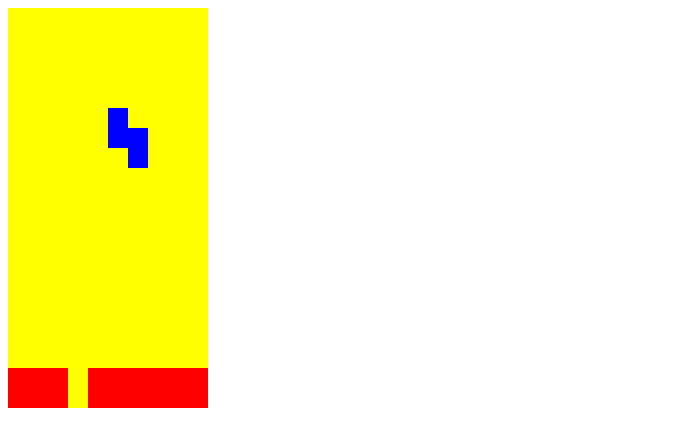
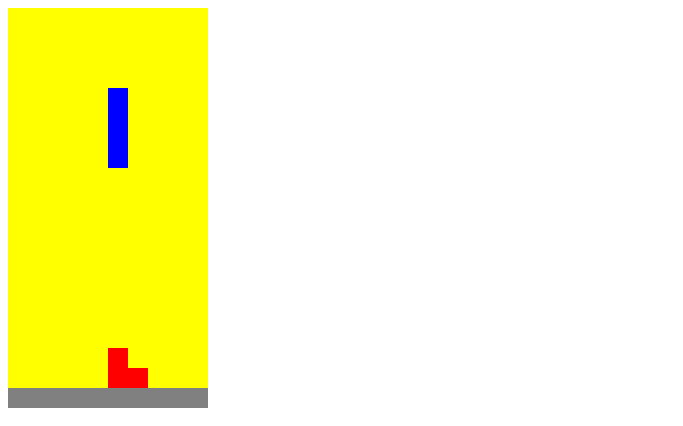
Before and after one commit to nrstemo26/Tetris, a plain HTML site: page index.html in a window 1280 px wide. Shown: the top 426 px of the page, without its empty margins (0-683 px from the left). Drawn offline with Linux system fonts and the light colour scheme.

Commit message:
function to stick tetromino to bottom added

```diff
--- a/app.js
+++ b/app.js
@@ -10,6 +10,7 @@ let score = 0;
 let totalTetrominosPlayed = 0;
 let level = 1;
 let dropSpeed = 1000;
+let timerId = setInterval(moveDown, dropSpeed);
 
 
 
@@ -57,8 +58,7 @@ const zTetromino = [
 
 const allTetrominoes = [sTetromino, oTetromino, tTetromino, lTetromino, zTetromino];
 
-
-let currentPosition = 5;
+let currentPosition = 175;
 //picks random tetromino
 let random = Math.floor(Math.random()*allTetrominoes.length);
 let current = allTetrominoes[random][0];
@@ -94,19 +94,12 @@ function undraw(){
 
 draw();
 
-//make the tetromino move down every second
-timerId = setInterval(moveDown, dropSpeed);
-
 //move down function
 function moveDown(){
     if(!checkHit()){
-        undraw();
-        currentPosition += width;
-        draw();
+        movePiece(width);
     }else{
-        console.log(totalTetrominosPlayed);
         checkForScore();
-        createNewPiece();
         totalTetrominosPlayed++;
         if(totalTetrominosPlayed === 15){
             dropSpeed = dropSpeed * (7/10);
@@ -114,12 +107,9 @@ function moveDown(){
             level++;
             levelDisplay.innerHTML = level;
         }
-
-        draw();
-        timerId = setInterval(moveDown, dropSpeed);
-
     }
 }
+
 
 
 function checkHitOtherPiece(){
@@ -127,32 +117,58 @@ function checkHitOtherPiece(){
     let actualSpot = current.map(x=> x + currentPosition);
    //finds the spot of the tetromino if it falls one row
     let futureSpot = actualSpot.map(x=> x + width);
+    console.log(actualSpot);
+    console.log(futureSpot);
+    for(let i = 0; i<4; i++){
+        console.log(squares[futureSpot[i]]);
+    }
+
 
     //i need to find if the future spot has the classname of block at any spot.
     for(let i =0; i<futureSpot.length; i++){
-        if(squares[futureSpot[i]].className === "block"){
-            return true;
+        if(squares[futureSpot[i]]){
+          if(squares[futureSpot[i]].className === "block"){
+             return true;
+          }
         }
     }
 }
+function checkHitBottom(){
+    //finds the actual spot of the tetromino
+    let actualSpot = current.map(x => x + currentPosition);
 
+    let futureSpot = actualSpot.map(x=> x + width);
+     //i need to find if the future spot has the classname of block at any spot.
+     for(let i =0; i< actualSpot.length; i++){
+         console.log(squares[actualSpot[i]].className === "end")
+         if(squares[futureSpot[i]].className === "end"){
+             return true;
+         }
+     }
+}
+
+function restartTimer(){
+    timerId = setInterval(moveDown, dropSpeed);
+}
+
+//potentially refactor this so that it just checks for hit and
+//then
 function checkHit(){
     //checks for hitting the bottom row
-    if(currentPosition + width > 190){
+    //debugger;
+    if(currentPosition + width > 190 || checkHitBottom() || checkHitOtherPiece()){
         undraw();
         clearInterval(timerId);
         stickPiece();
+        checkForScore();
+        createNewPiece();
+        draw();
+        restartTimer();
         return true;
     }
-    //checks for hitting other pieces
-    if(checkHitOtherPiece()){
-        undraw();
-        clearInterval(timerId);
-        stickPiece();
-        return true;
-    }
+}
 
-}
+
 
 
 document.addEventListener('keydown', event =>{
@@ -182,44 +198,53 @@ document.addEventListener('keydown', event =>{
         let currentWidth = [...new Set(current.map(x => x % width))].length;
         if((currentPosition % width) + currentWidth - 1 !== 9){
             if(checkForLegalLateralMove("right")){
-               undraw();
-               currentPosition += 1;
-               draw();
+                movePiece(1);
             }
         }
     }
     if(event.code === "ArrowLeft"){
         if(currentPosition % width !== 0){
             if(checkForLegalLateralMove("left")){
-                undraw();
-                currentPosition -= 1;
-                draw();
+                movePiece(-1);
             }
 
         }
+    }
 
+    if(event.code === "ArrowUp"){
+       movePiece(-width);
     }
-    if(event.code === "ArrowUp"){
-        undraw();
-        currentPosition -= width;
-        draw();
-    }
+
     if(event.code === "ArrowDown"){
-        checkHit();
-        undraw();
-        currentPosition += width;
-        draw();
+       if(!checkHit()){
+           movePiece(width);
+       }
     }
 });
+
+
+function movePiece(increment){
+    undraw();
+    currentPosition = currentPosition + increment;
+    draw();
+}
 
 function canRotate(nextRotation){
     let currentPositionArray = current.map(x=> (x + currentPosition) % 10);
     let actualNextRotation = nextRotation.map(x => (x + currentPosition) % 10);
 
+    let actualSpot = current.map(x=> x + currentPosition);
+    let futureSpot = nextRotation.map(x => x + currentPosition);
+
 
     if(actualNextRotation.filter(x => x < 3).length > 0
-       && currentPositionArray.filter(x => x > 5 ).length > 0 ){
+    && currentPositionArray.filter(x => x > 5 ).length > 0 ){
          return false;
+    }
+    for(let i =0; i<futureSpot.length; i++){
+        if(squares[futureSpot[i]].className === "block"){
+            return false;
+        }
     }
      return true;
 }
@@ -243,19 +268,6 @@ function checkForLegalLateralMove(direction){
   return true;
 }
 
-function isValidMove(){
-    //it should be all of the moves minus their width to find if they would go out of bounds
-   // console.log(current);
-    currentCheck = current.map(x=> x % 10);
-    console.log(`The adjusted current ${currentCheck}`);
-    for(let i = 0; i<current.length; i++){
-        console.log(`The sum of these two are ${currentCheck[i]+ currentPosition}`);
-
-        if((currentCheck[i] + currentPosition) > 9){
-            console.log('not a valid move');
-        }
-    }
-}
 
 
 function checkForScore(){
@@ -276,18 +288,12 @@ function checkForScore(){
     }
 }
 
-
 // find where all of the blocks are on the squares array then map thru and add 10 to every 'block'
 function removeRow(row){
     for(let i = 0; i<width; i++){
         squares[row*width + i].classList.remove('block');
     }
 }
-
-
-//This currently only finds where all of the block class spots are
-//I have yet to move the pieces down
-
 
 function adjustBlockRows(row){
     let indexArray = [];
@@ -321,12 +327,3 @@ function adjustBlockRows(row){
     });
 
 }
-
-
-
-//stuff to do for this app still
-    //have a check for scoring and then remove the line that was made
-    //have a spot off screen for the next piece
-
-    //make there be levels?... should be easy. simply make the timer intervals move up over time. maybe remove a data point
-    // for their next piece.
--- a/index.html
+++ b/index.html
@@ -190,26 +190,26 @@
         <div></div>
         <div></div>
         <div></div>
-        <div class="block"></div>
-        <div class="block"></div>
-        <div class="block"></div>
         <div></div>
-        <div class="block"></div>
-        <div class="block"></div>
-        <div class="block"></div>
-        <div class="block"></div>
-        <div class="block"></div>
-        <div class="block"></div>
-        <div class="block"></div>
-        <div class="block"></div>
-        <div class="block"></div>
-        <div ></div>
-        <div class="block"></div>
-        <div class="block"></div>
-        <div class="block"></div>
-        <div class="block"></div>
-        <div class="block"></div>
-        <div class="block"></div>
+        <div></div>
+        <div></div>
+        <div></div>
+        <div></div>
+        <div></div>
+        <div></div>
+        <div></div>
+        <div></div>
+        <div></div>
+        <div class="end"></div>
+        <div class="end"></div>
+        <div class="end"></div>
+        <div class="end"></div>
+        <div class="end"></div>
+        <div class="end"></div>
+        <div class="end"></div>
+        <div class="end"></div>
+        <div class="end"></div>
+        <div class="end"></div>
     </div>
 
     <div>
--- a/style.css
+++ b/style.css
@@ -18,3 +18,6 @@
 .block{
     background-color: red;
 }
+.end{
+    background-color: grey;
+}
```
